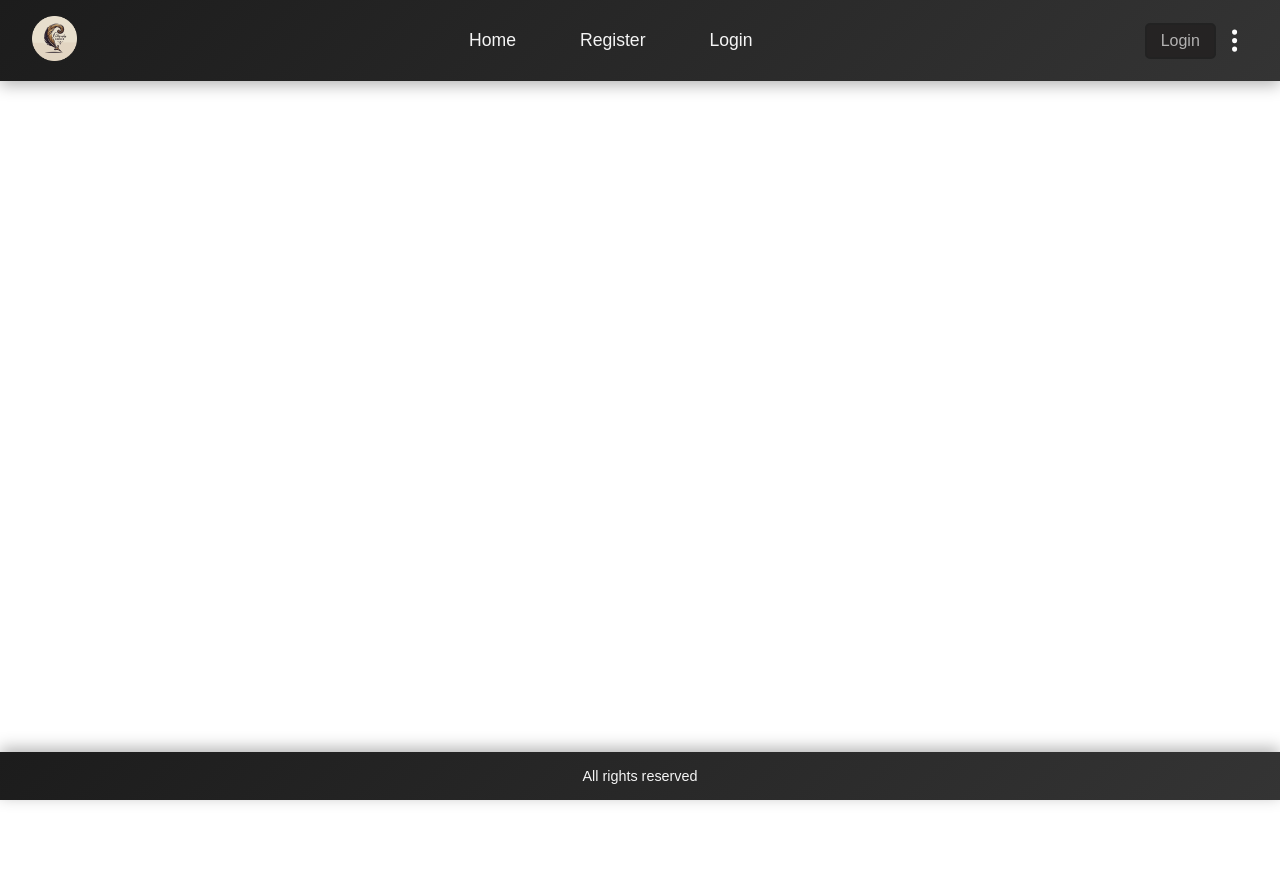
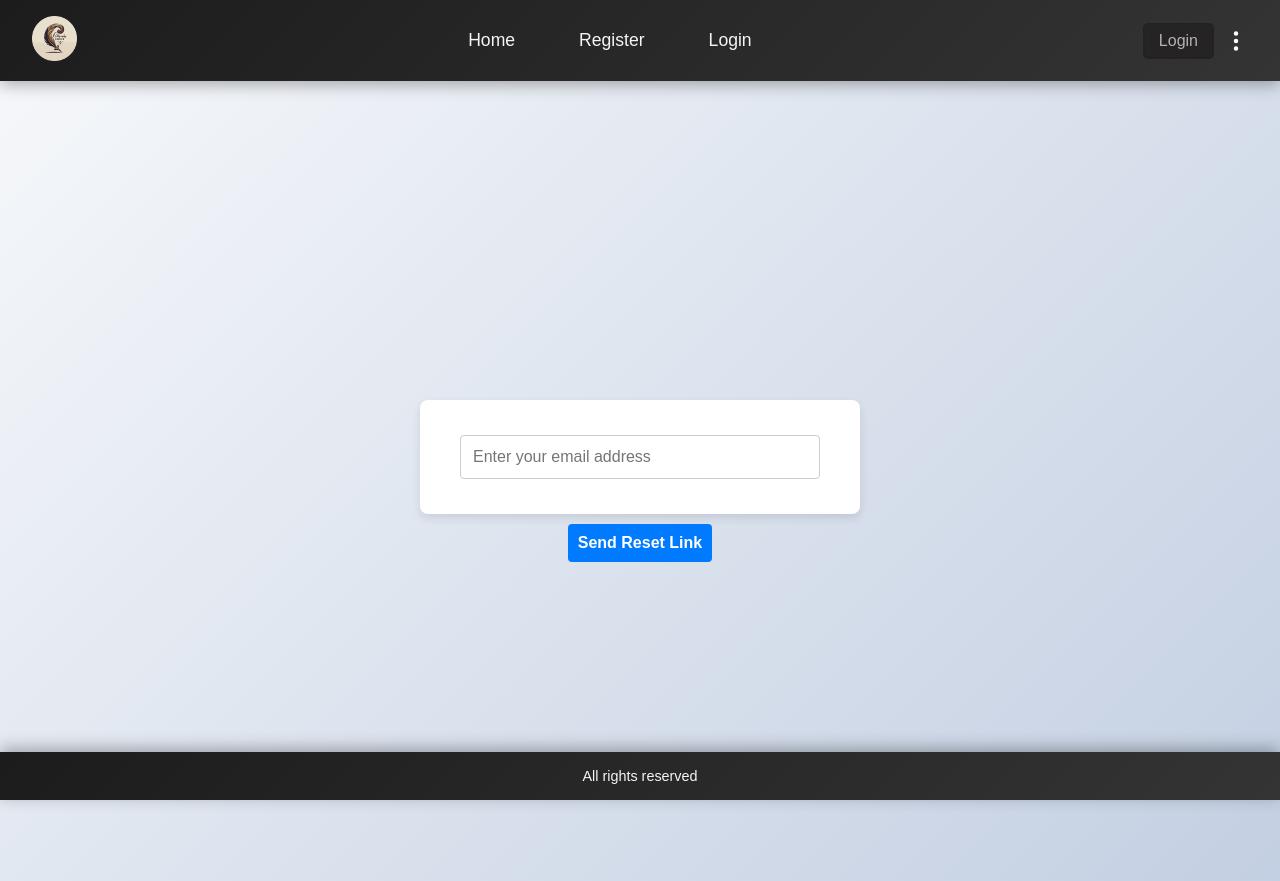
Before and after one commit to JaziqAyub/Calligraphy-Corner, a React (Create React App) app: page /user/forgotpass in a window 1280 px wide. Before the commit the page ends 806 px from the top, so only its background shows below. Built offline with nearby package versions, Linux system fonts and the light colour scheme.

Commit message:
Added ForgotPass

```diff
--- a/src/App.jsx
+++ b/src/App.jsx
@@ -9,6 +9,7 @@ import Contact from "./components/Contact";
 import Register from "./components/Register";
 import axios from "axios";
 import Login from "./components/Login";
+import ForgotPass from "./components/ForgotPass";
 
 const App = () => {
   const message =
@@ -49,6 +50,7 @@ const App = () => {
           <Route path="/contact" element={<Contact />} />
           <Route path="/user/register" element={<Register />} />
           <Route path="/user/login" element={<Login setLoggedIn = {setLoggedIn} />} />
+          <Route path="/user/forgotpass" element={<ForgotPass/>} />
         </Routes>
       </div>
 
--- /dev/null
+++ b/src/components/ForgotPass.css
@@ -0,0 +1,84 @@
+/* Container styling */
+.forgotpasscontainer {
+    display: flex;
+    flex-direction: column;
+    justify-content: center;
+    align-items: center;
+    min-height: 100vh;
+    background: linear-gradient(135deg, #f5f7fa, #c3cfe2); /* Subtle gradient */
+    font-family: 'Arial', sans-serif;
+}
+
+/* Form styling */
+form {
+    width: 100%;
+    max-width: 400px;
+    background: #ffffff;
+    padding: 20px;
+    border-radius: 8px;
+    box-shadow: 0 4px 10px rgba(0, 0, 0, 0.1);
+    text-align: center;
+}
+
+/* Input styling */
+form input {
+    width: 90%;
+    padding: 12px;
+    margin: 15px auto;
+    border: 1px solid #ccc;
+    border-radius: 4px;
+    font-size: 16px;
+    box-sizing: border-box;
+    outline: none;
+    transition: border-color 0.3s, box-shadow 0.3s;
+}
+
+form input:focus {
+    border-color: #007bff;
+    box-shadow: 0 0 5px rgba(0, 123, 255, 0.5);
+}
+
+/* Button container */
+.forgotbtn {
+    margin-top: 10px;
+}
+
+/* Button styling */
+.forgotbtn button {
+    width: 100%;
+    max-width: 200px;
+    padding: 10px;
+    font-size: 16px;
+    font-weight: bold;
+    color: #fff;
+    background-color: #007bff;
+    border: none;
+    border-radius: 4px;
+    cursor: pointer;
+    transition: background-color 0.3s, transform 0.2s;
+}
+
+.forgotbtn button:hover {
+    background-color: #0056b3;
+    transform: scale(1.05);
+}
+
+.forgotbtn button:active {
+    background-color: #003f7f;
+    transform: scale(0.98);
+}
+
+/* Responsive design */
+@media (max-width: 600px) {
+    form {
+        padding: 15px;
+    }
+
+    form input {
+        width: 100%;
+    }
+
+    .forgotbtn button {
+        width: 100%;
+    }
+}
--- /dev/null
+++ b/src/components/ForgotPass.jsx
@@ -0,0 +1,40 @@
+import React, { useState } from 'react'
+import "./ForgotPass.css"
+import axios from 'axios'
+import { toast } from 'react-toastify'
+
+const ForgotPass = () => {
+    const [email, setEmail] = useState("")
+
+
+    const url = "http://localhost:4011/user/forgotPass"
+    const formData = {
+        email
+    }
+
+    const handleForgotPass = async (e)=>{
+        try {
+            e.preventDefault()
+
+            const res = await axios.post(url, formData)
+            toast.success(res.data.message)
+
+        } catch (error) {
+            console.error(error)
+        }
+    }
+
+
+  return (
+    <div className='forgotpasscontainer'>
+        <form>
+            <input type='email' placeholder='Enter your email address' value={email} onChange={(e)=>{setEmail(e.target.value)}} />
+        </form>
+        <div className='forgotbtn'>
+        <button onClick={handleForgotPass}>Send Reset Link</button>
+        </div>
+    </div>
+  )
+}
+
+export default ForgotPass
--- a/src/components/Login.css
+++ b/src/components/Login.css
@@ -0,0 +1,12 @@
+.forgotpass {
+    >a{
+        color: white;
+        text-decoration: none;
+    }
+}
+
+.forgotpass:hover{
+    >a{
+    color: rgb(205, 136, 9);
+    }
+}
--- a/src/components/Login.jsx
+++ b/src/components/Login.jsx
@@ -1,7 +1,8 @@
 import axios from "axios";
 import React, { useState } from "react";
-import { useNavigate } from "react-router-dom";
+import { Link, useNavigate } from "react-router-dom";
 import { toast, ToastContainer } from "react-toastify";
+import "./Login.css"
 
 const Login = (props) => {
   const [email, setEmail] = useState("");
@@ -66,8 +67,10 @@ const Login = (props) => {
               setPassword(e.target.value);
             }}
           />
-
           <button onClick={handleLogin}>Submit</button>
+          <div className="forgotpass">
+             <Link to="/user/forgotpass">Forgot Password?</Link>
+          </div>
         </form>
       </div>
     </>
--- a/src/components/Navbar.css
+++ b/src/components/Navbar.css
@@ -97,7 +97,8 @@
 
 .dropdown  {
   display: flex;
-  font-size: 1.7rem;
+  font-size: 1.5em;
+  margin-left: 5px;
   color: rgb(253, 253, 253);
   cursor: pointer;
   > ul {
@@ -115,6 +116,10 @@
   }
 }
 
+.dropdown:hover{
+    display: flex;
+    color: rgb(255, 255, 0);
+}
 
 @media screen and (max-width: 668px) {
   .navbar ul {
@@ -171,6 +176,9 @@
     }
   }
 
+  .menubar:hover{
+    color: rgb(200, 150, 15);
+  }
   .logo {
     display: flex;
     justify-content: center;
--- a/src/components/Navbar.jsx
+++ b/src/components/Navbar.jsx
@@ -3,11 +3,13 @@ import "./Navbar.css";
 import { Link } from "react-router-dom";
 import { GiHamburgerMenu } from "react-icons/gi";
 import logo from "./assets/logo.png";
-import { FaHome } from "react-icons/fa";
+import { FaHome, FaInfo } from "react-icons/fa";
 import { TbLogin2 } from "react-icons/tb";
 import { MdCreate, MdOutlineLocalPhone } from "react-icons/md";
 import { IoIosInformationCircleOutline } from "react-icons/io";
 import { BsThreeDotsVertical } from "react-icons/bs";
+import { BiSolidPhoneCall } from "react-icons/bi";
+import { RiLogoutBoxLine } from "react-icons/ri";
 
 const Navbar = (props) => {
   const username = props.user;
@@ -69,6 +71,15 @@ const Navbar = (props) => {
                 <MdOutlineLocalPhone /> Contact
               </Link>
             </li>
+            <li>
+              {username ? (
+                <Link to="">
+                  <RiLogoutBoxLine /> Logout
+                </Link>
+              ) : (
+                ""
+              )}
+            </li>
           </ul>
         )}
       </div>
@@ -94,10 +105,23 @@ const Navbar = (props) => {
         {showSideNav && (
           <ul>
             <li>
-              <Link to="/about">About</Link>
+              <Link to="/about">
+                <FaInfo /> About
+              </Link>
             </li>
             <li>
-              <Link to="/contact">Contact</Link>
+              <Link to="/contact">
+                <BiSolidPhoneCall /> Contact
+              </Link>
+            </li>
+            <li>
+              {username ? (
+                <Link to="/contact">
+                  <RiLogoutBoxLine /> Logout
+                </Link>
+              ) : (
+                ""
+              )}
             </li>
           </ul>
         )}
```
